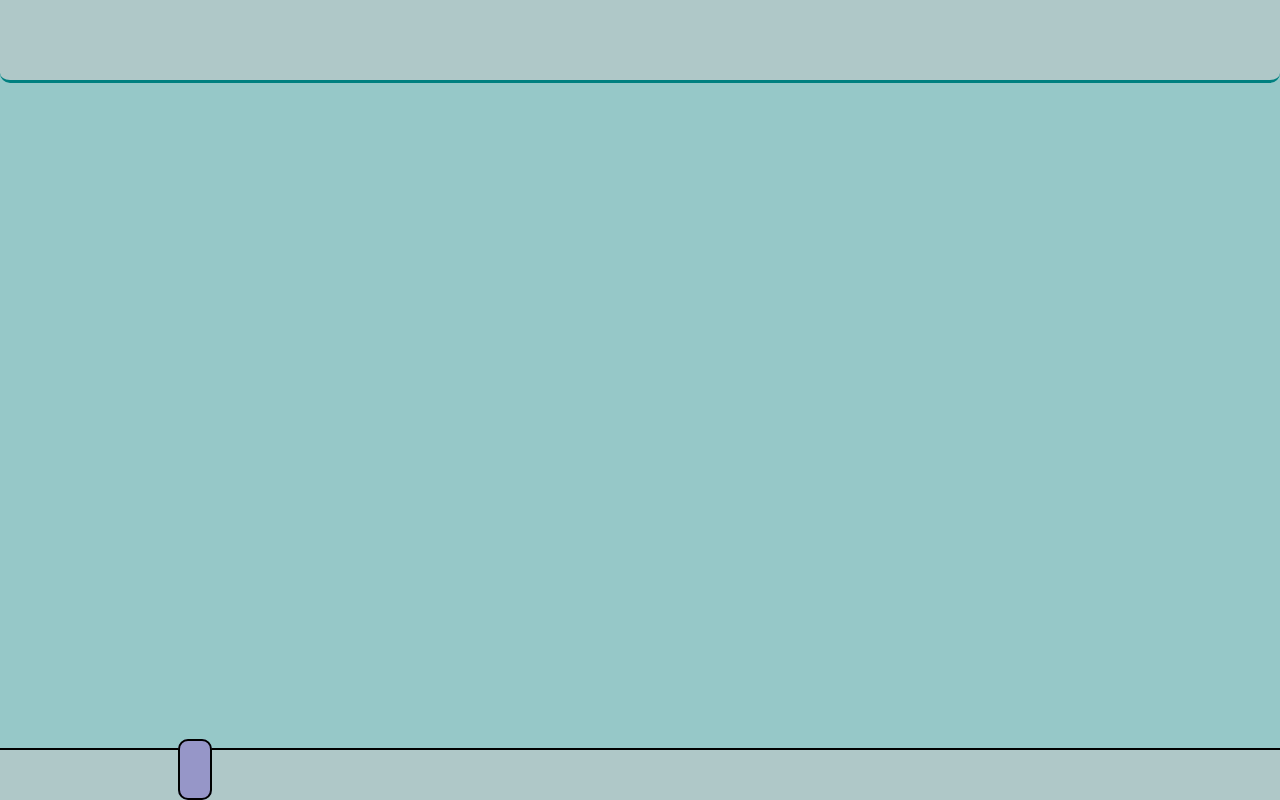
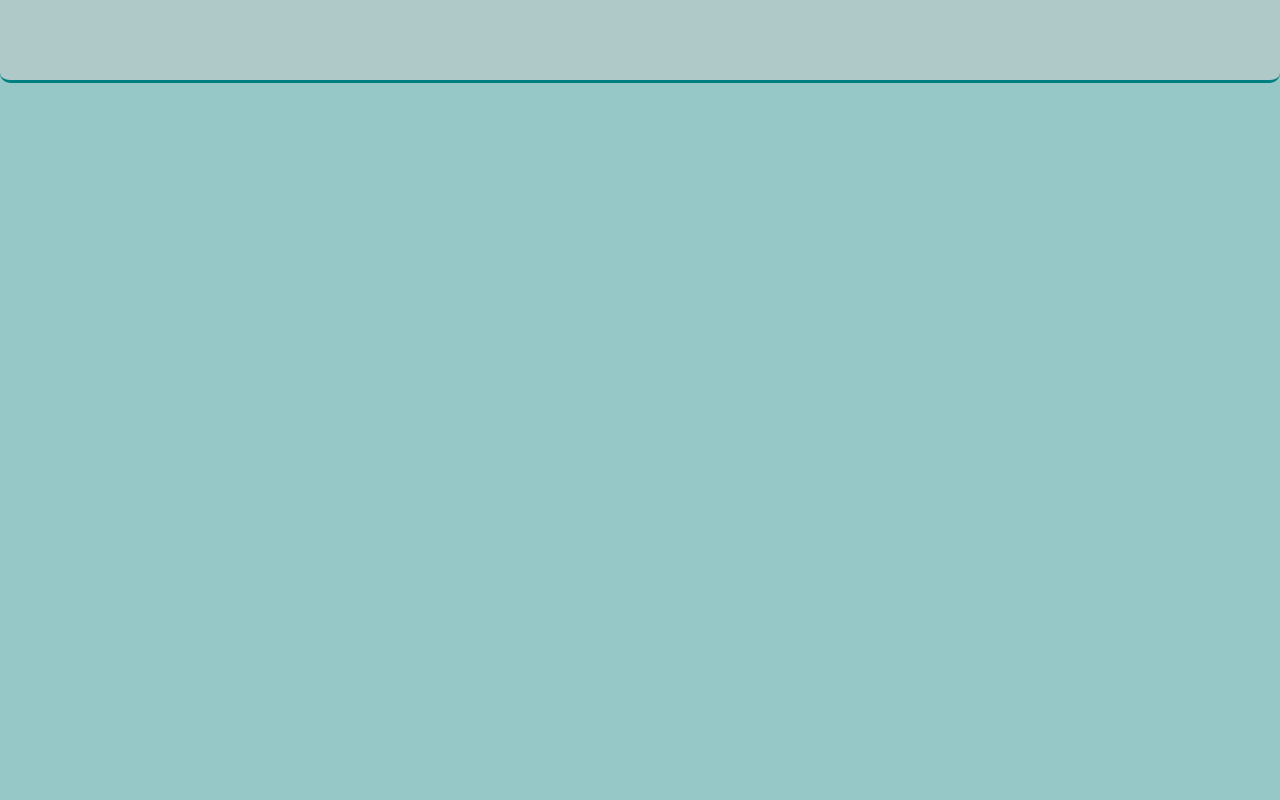
Before and after one commit to LeoMaskell/ppatsahw, a website: page frontend/index.html in a window 1280 px wide. Drawn offline with Linux system fonts and the light colour scheme.

```diff
--- a/frontend/index.html
+++ b/frontend/index.html
@@ -13,14 +13,12 @@
     </div>
 
 
-    <!--navbar will be set to stay at the bottom-->
+<!--    navbar will be set to stay at the bottom
     <div class="nav">
         <ul>
-            <li><a class="active" href="/"></a></li>
-            <li><a href="/search.html"></a></li>
-            <li><a href="/lib.html"></a></li>
-            <li><a href="/settings.html"></a></li>
+            <li><a class="active" href="/home.html"></a></li>
         </ul>
     </div>
+-->
 </body>
 </html>
```
Also changed, not shown: index.js (+11 -0 lines).
